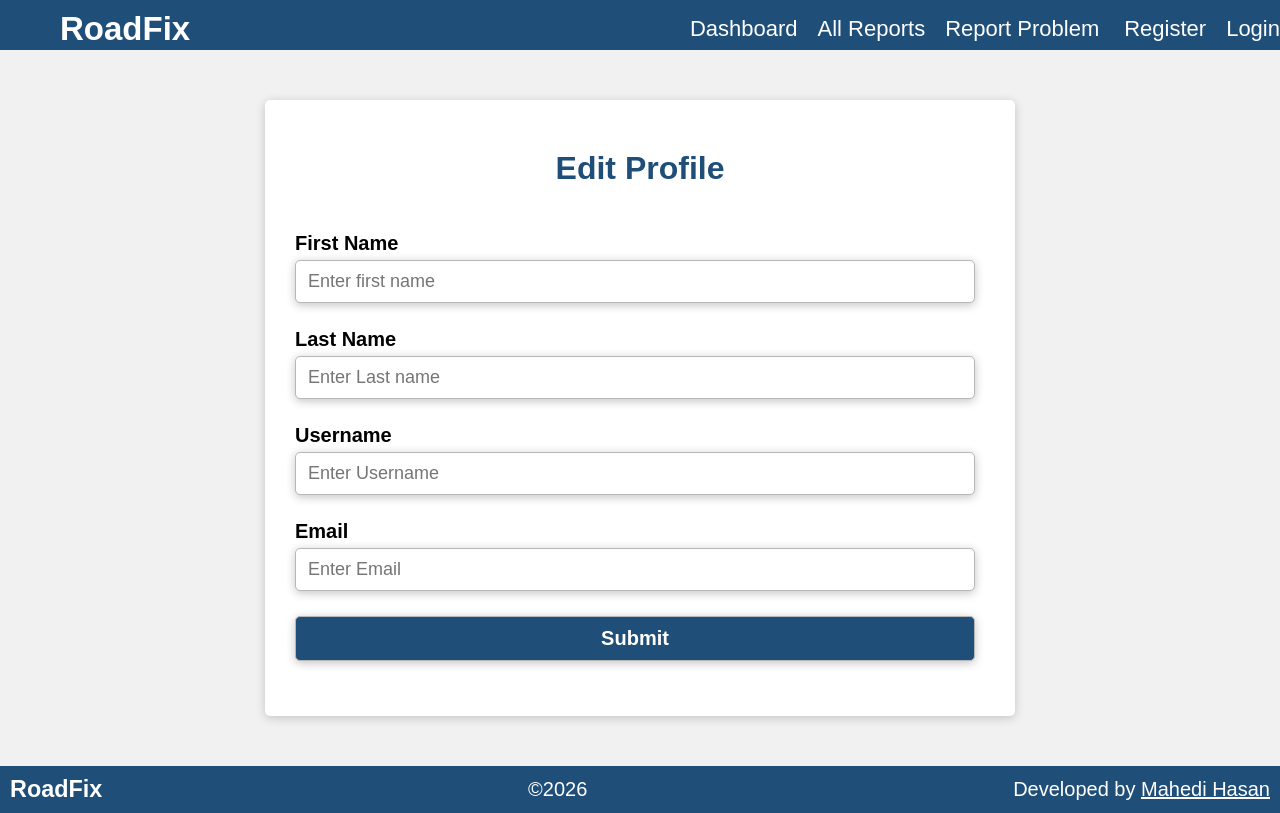
After one commit to mahedi195/RoadFix-Dhaka-Road-Problem-Reporting-System, a Django app: page /accounts/editProfile/ in a window 1280 px wide. The commit adds this page. Run offline with Django 5.2, Linux system fonts and the light colour scheme.

Commit message:
edit profile info feature added except password

```diff
--- a/account/urls.py
+++ b/account/urls.py
@@ -10,5 +10,12 @@ urlpatterns=[
 
     path('myProfile/',views.userProfile,name='myProfilePage'),
 
+    path('editProfile/',views.editProfile,name='editProfile')
+
+
+
+
+
+
 
 ]
--- a/account/views.py
+++ b/account/views.py
@@ -3,8 +3,40 @@ from django.contrib.auth.models import User
 from django.contrib.auth import authenticate, login, logout
 
 # Create your views here.
+from reports.models import Report as reportAppReportClassModel
 
-from reports.models import Report as reportAppReportClassModel
+
+def editProfile(request):
+    user=request.user
+    if request.method=='GET':
+        return render(request,'editProfile.html')
+    elif request.method=='POST':
+        fname=request.POST.get('first_namE')
+        lname=request.POST.get('last_namE')
+        userName=request.POST.get('usernaME')
+        eMail=request.POST.get('emaiL')
+
+        if User.objects.filter(username=userName).exclude(id=user.id).exists():
+            return render(request,'editProfile.html',
+                          {
+                              'error_username':'This username already taken'
+                          })
+
+        if User.objects.filter(email=eMail).exclude(id=user.id).exists():
+            return render(request,'editProfile.html',
+                          {
+                              'error_email':'This email already taken'
+                          })
+
+        user.first_name=fname
+        user.last_name=lname
+        user.username=userName
+        user.email=eMail
+
+        user.save()
+
+        return redirect('myProfilePage')
+
 
 
 def userProfile(request):
--- /dev/null
+++ b/static/css/editProfile.css
@@ -0,0 +1,108 @@
+ body {
+     margin: 0;
+     padding: 0;
+     background-color: #f1f1f1;
+     font-family: Arial, sans-serif;
+
+ }
+
+ .full_form h1,p {
+     margin: 0;
+
+ }
+
+ body {
+     margin: 0;
+     padding: 0;
+     background-color: #f1f1f1;
+     font-family: Arial, sans-serif;
+ }
+
+ .full_form .editFormTEXT {
+     text-align: center;
+     margin-top: 20px;
+     margin-bottom: 45px;
+     color: #1F4E78;
+ }
+
+ label {
+     display: block;
+     margin-bottom: 5px;
+     font-size: 20px;
+     font-weight: bold;
+ }
+
+ input {
+     border-radius: 5px;
+     outline: 0;
+     border: 1px solid #b7b7b7;
+     padding: 10px 12px;
+     font-size: 18px;
+     box-shadow: 0px 2px 10px #c5c3c3;
+ }
+
+
+ .group {
+
+     margin-right: 10px;
+     margin-bottom: 25px;
+ }
+
+ .submit {
+     width: 100%;
+ }
+
+ .full_form {
+     margin: 0;
+     padding: 30px;
+     max-width: 750px;
+     margin: 50px auto;
+     border-radius: 5px;
+     color: black;
+     box-shadow: 0px 2px 10px #c5c3c3;
+ }
+
+
+ input {
+     width: 100%;
+ }
+
+ .submit {
+     width: 100%;
+     padding: 10px;
+     font-size: 20px;
+ }
+
+ * {
+     box-sizing: border-box;
+ }
+
+ .submit {
+     width: 100%;
+     padding: 10px 12px;
+     font-size: 18px;
+     font-weight: bold;
+     border: 1px solid #b7b7b7;
+     border-radius: 5px;
+     box-shadow: 0px 2px 10px #c5c3c3;
+ }
+
+ .full_form {
+     background-color: white;
+ }
+
+ .submit {
+     cursor: pointer;
+     background-color: #1F4E78;
+     color: white;
+
+
+     transition: background-color 0.3s ease,
+         transform 0.3s ease;
+     font-size: 20px;
+ }
+
+ .submit:hover {
+     background-color: #2699f7;
+     transform: scale(1.02);
+ }
--- a/static/css/navbar.css
+++ b/static/css/navbar.css
@@ -1,3 +1,14 @@
+ body {
+    margin: 0;
+    padding: 0;
+    background-color: #f1f1f1;
+    font-family: Arial, sans-serif;
+
+}
+*{
+    box-sizing: border-box;
+}
+
 nav {
     position: relative;
     /* padding: 10px 20px; */
--- /dev/null
+++ b/templates/editProfile.html
@@ -0,0 +1,74 @@
+{% load static %}
+
+<!DOCTYPE html>
+<html lang="en">
+
+<head>
+    <meta charset="UTF-8">
+    <meta name="viewport" content="width=device-width, initial-scale=1.0">
+    <title>Edit profile page</title>
+
+    <link rel="stylesheet" href="{% static 'css/editProfile.css' %}">
+
+    <style>
+        .errorMail {
+            color: red;
+            font-size: 13px;
+            margin-top: 5px;
+        }
+    </style>
+</head>
+
+<body>
+    {% include 'navbar.html' %}
+
+    <div class="full_form">
+        <h1 class="editFormTEXT">Edit Profile</h1>
+        <form method="POST">
+
+            {% csrf_token %}
+
+            <div class="group">
+                <label>First Name</label>
+                <input type="text" placeholder="Enter first name" name="first_namE" value="{{user.first_name}}"
+                    required>
+            </div>
+
+            <div class="group">
+                <label>Last Name</label>
+                <input type="text" placeholder="Enter Last name" name="last_namE" value="{{user.last_name}}" required>
+            </div>
+
+            <div class="group">
+                <label>Username</label>
+                <input type="text" placeholder="Enter Username" name="usernaME" value="{{user.username}}" required>
+                {% if error_username %}
+                <p class="errorMail">{{error_username}}</p>
+                {% endif %}
+            </div>
+
+
+            <div class="group">
+                <label>Email</label>
+                <input type="text" placeholder="Enter Email" name="emaiL" value="{{user.email}}" required>
+                {% if error_email %}
+                <p class="errorMail">{{error_email}}</p>
+                {% endif %}
+            </div>
+
+            <div class="group">
+                <button class="submit">Submit</button>
+            </div>
+        </form>
+
+    </div>
+
+
+
+    {% include 'footer.html' %}
+
+
+
+</body>
+
+</html>
--- a/templates/userProfile.html
+++ b/templates/userProfile.html
@@ -28,6 +28,11 @@
 
     <div class="personalInformation">
         <p class="left">Personal Information</p>
+        <a href="{% url 'editProfile' %}">Edit Profile</a>
+
+    </a>
+
+
     </div>
 
 
```
Also changed, not shown: static/css/index.css (+5 -10 lines), static/css/userProfile.css (+16 -6 lines).
